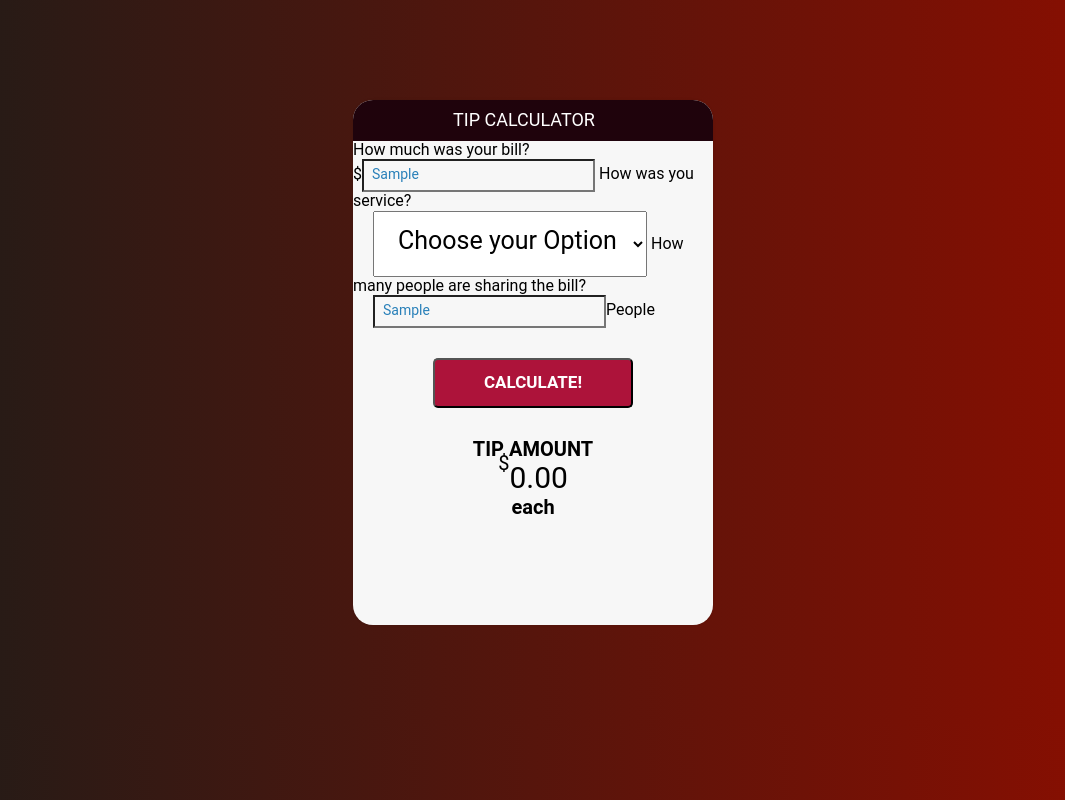
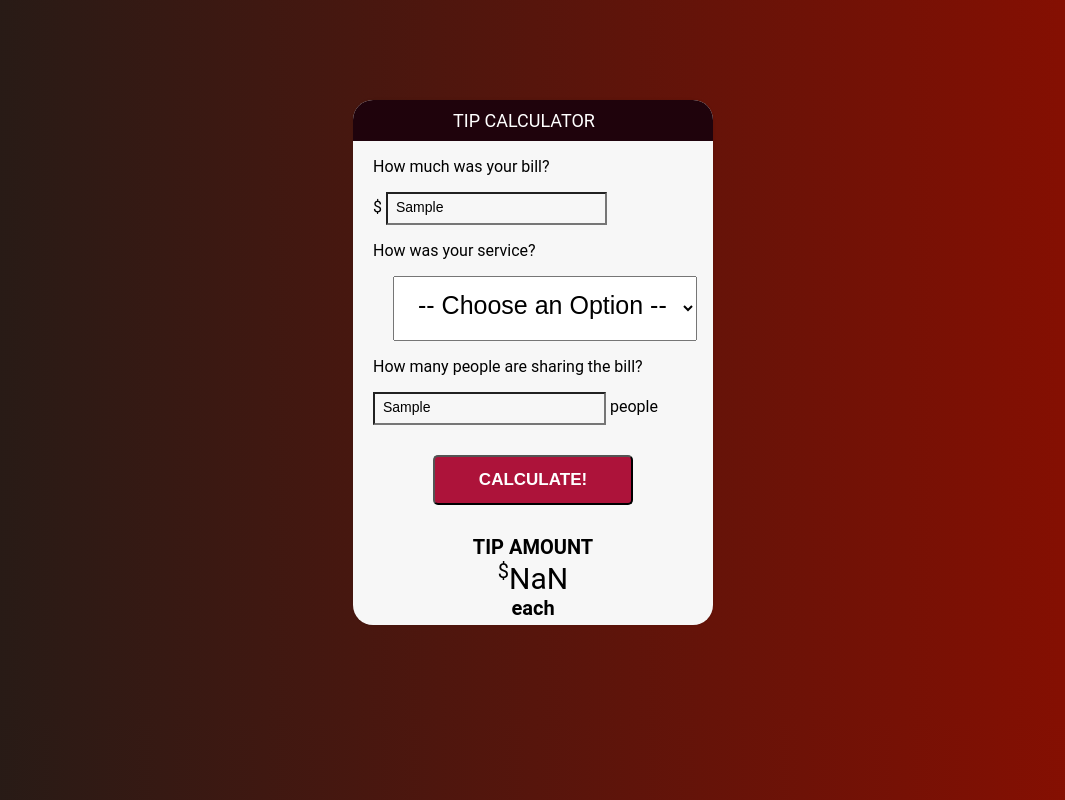
Before and after one commit to syvolia/Javascript-Projects, a plain HTML site: page Tipcalculator/index.html in a window 1280 px wide. Both pictures are taken after typing "Sample", "Sample" into the empty fields and a click on the button "CALCULATE!". Shown: the whole page, without its empty margins (107-1172 px from the left). Drawn offline with nearby package versions, Linux system fonts and the light colour scheme.

Commit message:
18/3/2019

```diff
--- a/Tipcalculator/css/style.css
+++ b/Tipcalculator/css/style.css
@@ -36,33 +36,33 @@ p {
 }
 
 form input[type="text"] {
-    width:90px;
+    width=90px;
 }
 
-form input {
+input {
     padding-left: 20px;
 }
 
-#billAmount {
+#billamt {
     font-size: 14px;
     /*color: #2980b9;*/
-    color: #2980b9;
+    color: #red;
     background-color: #f7f7f7;
     width: 60%;
     padding: 5px 5px 8px 8px;
 }
 
-#billAmount:focus {
+#billamt:focus {
     background: #fff;
     border: 3px solid #2980b9;
     outline: none;
 }
 
-#totalPeople {
+#peopleamt {
     width: 60%;
     padding: 5px 5px 8px 8px;
     margin-left: 20px;
-    color: #2980b9;
+    color: #red;
     background-color: #f7f7f7;
     font-size: 14px;
 }
@@ -71,7 +71,7 @@ form input {
     display: inline;
 }
 
-#serviceQuality {
+#serviceQual {
     padding: 13px 13px 20px 20px;
     margin-left: 20px;
     font-size: 25px;
--- a/Tipcalculator/index.html
+++ b/Tipcalculator/index.html
@@ -1,42 +1,65 @@
 <!DOCTYPE html>
-<html>
+<html lang="en">
+
 <head>
-        <title>
-        Tip Calculator
+    <meta charset="UTF-8">
+    <title>Javascript Tip Calculator</title>
 
-        </title>
-<!--Normalize css-->
-<link rel="stylesheet" type="text/css" href="normalize.css">
-<!--Custom style-->
-<link rel="stylesheet" type="text/css" href="css/style.css">
+
+
+    <link rel="stylesheet" href="css/style.css">
+
+
 </head>
+
 <body>
+
     <div id="container">
         <h1>Tip Calculator</h1>
         <div id="calculator">
+
+
             <form>
-                    <label>How much was your bill? <br>
-                        $<input type="text" id="billAmount">
-                    </label>
-                    <label>How was you service?</label><br>
-                    <select id="serviceQuality">
-                        <option diasbled selected value="0" >Choose your Option</option>
-                        <option value="0.3">30%-Outstanding</option>
-                        <option value="0.2">20%-Good</option>
-                        <option value="0.15">15%-It was Okay</option>
-                        <option value="0.10">10%-Bad</option>
-                        <option value="0.5">5%-Terrible</option>
+                <p>How much was your bill?
+                    <p>
+                        $ <input id="billamt" type="text" placeholder="Bill Amount">
+
+                        <p>How was your service?
+                            <p>
+                                <select id="serviceQual">
+                                    <option disabled selected value="0">-- Choose an Option --</option>
+                                    <option value="0.3">30&#37; &#45; Outstanding</option>
+                                    <option value="0.2">20&#37; &#45; Good</option>
+                                    <option value="0.15">15&#37; &#45; It was OK</option>
+                                    <option value="0.1">10&#37; &#45; Bad</option>
+                                    <option value="0.05">5&#37; &#45; Terrible</option>
                                 </select>
-                    <label>How many people are sharing the bill?</label><br>
-                    <input type="text" id="totalPeople">People
-                    <button type="button"  id="calculate">Calculate!</button>
+
             </form>
-            </div> <!--Calculator-->
+            <p>How many people are sharing the bill?</p>
+            <input id="peopleamt" type="text" placeholder="Number of People"> people
+            <button type="button" id="calculate">Calculate!</button>
+
+        </div>
+        <!--calculator end-->
         <div id="totalTip">
             <sup>$</sup><span id="tip">0.00</span>
             <small id="each">each</small>
-</div> <!--Totaltip-->
-        </div><!--Container-->
-        <script type="text/javascript"  src="script.js"></script>
+        </div>
+        <!--totalTip end-->
+
+    </div>
+    <!--container end-->
+
+    <script type="text/javascript" src="tipcalculator.js"></script>
+
+
+
+    <script src="script.js"></script>
+
+
+
+
 </body>
+
 </html>
--- a/Tipcalculator/script.js
+++ b/Tipcalculator/script.js
@@ -0,0 +1,36 @@
+
+//function
+function calculateTip() {
+    var billamt = document.getElementById("billamt").value;
+    var serviceQual = document.getElementById("serviceQual").value;
+    var peopleamt = document.getElementById("peopleamt").value;
+
+    //Validation
+    if (billamt === "" || serviceQual == 0) {
+        window.alert("Please enter the missing values");
+    }
+    if (peopleamt === "" || peopleamt <= 1) {
+        peopleamt = 1;
+        document.getElementById("each").style.display = "none";
+    } else {
+        document.getElementById("each").style.display = "block";
+    }
+
+    //Calculations
+    var total = (billamt * serviceQual) / peopleamt;
+    total = Math.round(total * 100) / 100;
+    total = total.toFixed(2);
+
+    //Display Tip
+    document.getElementById("totalTip").style.display = "block";
+    document.getElementById("tip").innerHTML = total;
+}
+
+
+//Hide tip elements
+document.getElementById("totalTip").style.display = "none";
+document.getElementById("each").style.display = "none";
+//Calling button
+document.getElementById("calculate").onclick = function () {
+    calculateTip();
+};
```
Lines whose indentation alone changed are shown as unchanged.
